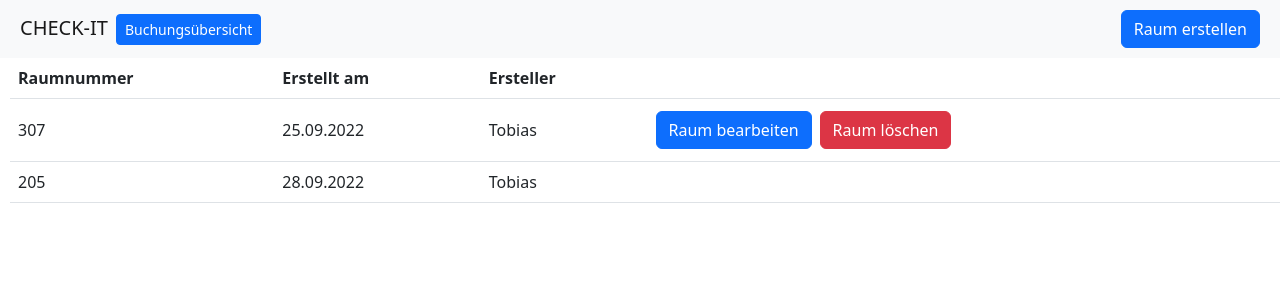
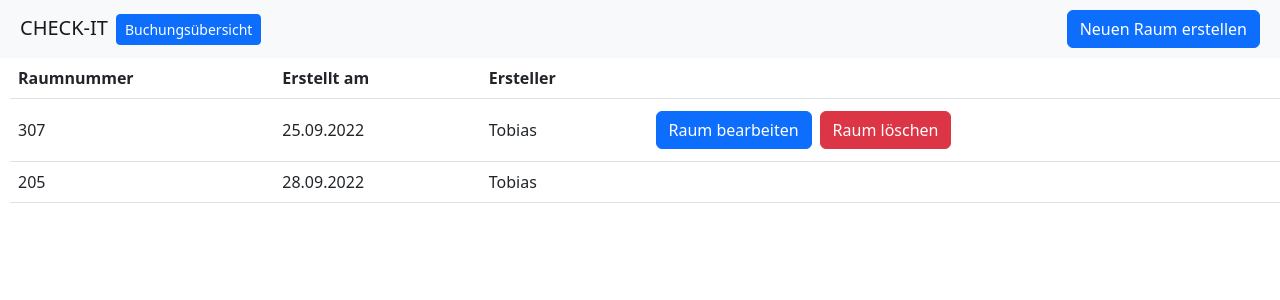
Before and after one commit to OliverFida/CheckIt, a React (Create React App) app in the folder frontend/: page /rooms in a window 1280 px wide. Shown: the top 300 px of the page. Built offline with nearby package versions, Linux system fonts and the light colour scheme.

Commit message:
small fixes

```diff
--- a/frontend/src/pages/RoomsPage.js
+++ b/frontend/src/pages/RoomsPage.js
@@ -27,7 +27,7 @@ export default function RoomsPage(){
         <>
         <Stack direction='vertical'>
             <AppNavBar>
-                <Button onClick={handleShowModalOne}>Raum erstellen</Button>
+                <Button onClick={handleShowModalOne}>Neuen Raum erstellen</Button>
             </AppNavBar>
 
                 <Table className='rooms'>
@@ -64,7 +64,7 @@ export default function RoomsPage(){
 
             <Modal show={show === 'modal-one'} onHide={handleClose} centered>
             <Modal.Header closeButton>
-                <Modal.Title>Raum erstellen</Modal.Title>
+                <Modal.Title>Neuen Raum erstellen</Modal.Title>
             </Modal.Header>
             <Modal.Body>
                 <Form>
--- a/frontend/src/pages/UserPage.js
+++ b/frontend/src/pages/UserPage.js
@@ -29,6 +29,10 @@ export default function UserPage(){
                             <tr>
                                 <td>Nachname:</td>
                                 <td>Nachname</td>
+                            </tr>
+                            <tr>
+                                <td>Rolle:</td>
+                                <td>Benutzerrolle</td>
                             </tr>
                             <tr>
                                 <td>Letzter Login:</td>
```
